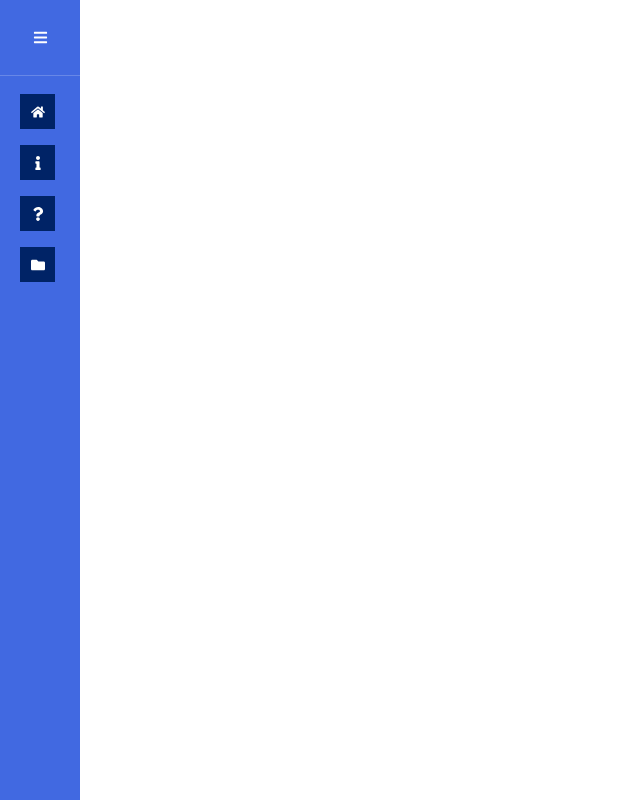
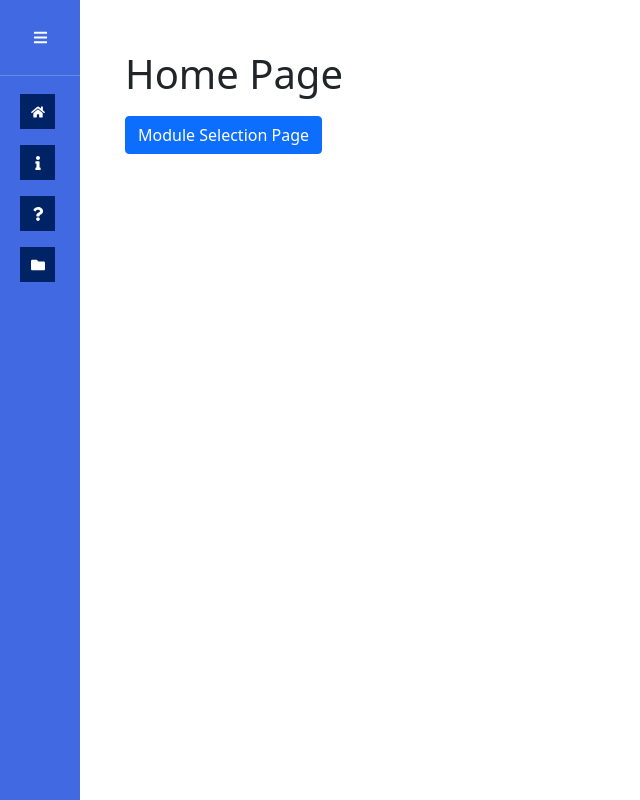
Before and after one commit to NeoCirc/neocirc-website, a React (Create React App) app: page / in a window 1280 px wide. Shown: the whole page, without its empty margins (0-640 px from the left). Built offline with nearby package versions, Linux system fonts and the light colour scheme.

Commit message:
Added basic home and quiz result page

```diff
--- a/public/index.html
+++ b/public/index.html
@@ -24,7 +24,7 @@
       work correctly both with client-side routing and a non-root public URL.
       Learn how to configure a non-root public URL by running `npm run build`.
     -->
-    <title>React App</title>
+    <title>NeoCirc</title>
   </head>
   <body>
     <noscript>You need to enable JavaScript to run this app.</noscript>
--- a/src/App.js
+++ b/src/App.js
@@ -1,8 +1,10 @@
 import { SideBar } from './components/SideBar';
+import { HomePage } from './components/HomePage';
 import { ModuleSelectionPage } from './components/modules/ModuleSelectionPage';
 import { ModuleContent1 } from './components/modules/content/ModuleContent1';
 import { ModuleContent2 } from './components/modules/content/ModuleContent2';
 import { ModuleQuizPage } from './components/modules/quizzes/ModuleQuizPage';
+import { ModuleQuizResult } from './components/modules/quizzes/ModuleQuizResult';
 import { Routes, Route } from 'react-router-dom';
 import styled from 'styled-components';
 
@@ -12,13 +14,20 @@ const App = () => {
       <SideBarWrap>
         <SideBar />
       </SideBarWrap>
+      <ContentWrap>
         <Routes>
+          <Route path="/" element={<HomePage />} />
           <Route path="/modules" element={<ModuleSelectionPage />} />
+
           <Route path="/modules/content1/1" element={<ModuleContent1 />} />
+          <Route path="/modules/content1/quiz" element={<ModuleQuizPage />} />
+          <Route path="/modules/content1/quiz/result" element={<ModuleQuizResult />} />
+
           <Route path="/modules/content2/1" element={<ModuleContent2 />} />
-        <Route path="/modules/content1/quiz" element={<ModuleQuizPage />} />
           <Route path="/modules/content2/quiz" element={<ModuleQuizPage />} />
+          <Route path="/modules/content2/quiz/result" element={<ModuleQuizResult />} />
         </Routes>
+      </ContentWrap>
     </Wrap>
   );
 }
@@ -28,6 +37,10 @@ const Wrap = styled.div`
   flex-direction: row;
 `;
 
+const ContentWrap = styled.div`
+  padding: 50px;
+`;
+
 const SideBarWrap = styled.div`
   padding-right: 75px;
 `;
--- /dev/null
+++ b/src/components/HomePage.js
@@ -0,0 +1,31 @@
+import styled from 'styled-components';
+import Button from 'react-bootstrap/Button';
+import Col from 'react-bootstrap/Col';
+import { useNavigate } from 'react-router-dom';
+
+const HomePage = () => {
+    const navigate = useNavigate();
+    return (
+        <Wrap>
+            <HeadingWrap>
+                Home Page
+            </HeadingWrap>
+            <Button
+                as={Col}
+                variant="primary"
+                onClick={() => navigate('/modules')}
+            >
+                Module Selection Page
+            </Button>
+        </Wrap>
+    );
+};
+
+const Wrap = styled.div`
+`;
+
+const HeadingWrap = styled.h1`
+    padding-bottom: 10px;
+`;
+
+export { HomePage };
--- a/src/components/SideBar.js
+++ b/src/components/SideBar.js
@@ -2,9 +2,11 @@ import { ProSidebar, Menu, MenuItem, SubMenu, SidebarHeader, SidebarFooter, Side
 import { FaBars, FaQuestion, FaFolder, FaHome, FaInfo } from 'react-icons/fa'
 import styled from 'styled-components';
 import { useState } from 'react';
+import { useNavigate } from 'react-router-dom';
 
 const SideBar = () => {
     const [collapsed, setCollapsed] = useState(true);
+    const navigate = useNavigate();
     return (
         <SideBarWrap
             collapsed={collapsed}
@@ -17,7 +19,7 @@ const SideBar = () => {
             </SideBarHeaderWrap>
             <SidebarContent>
                 <Menu iconShape="square">
-                    <MenuItem icon={<FaHome />} onClick={() => window.location.reload()}>Home</MenuItem>
+                    <MenuItem icon={<FaHome />} onClick={() => navigate('/')}>Home</MenuItem>
                     <MenuItem icon={<FaInfo />}>About Us</MenuItem>
                     <SubMenu title="FAQ" icon={<FaQuestion />}>
                         <MenuItem>General</MenuItem>
--- a/src/components/modules/ModuleSelectionPage.js
+++ b/src/components/modules/ModuleSelectionPage.js
@@ -60,7 +60,6 @@ const ModuleSelectionPage = () => {
 };
 
 const Wrap = styled.div`
-    padding: 50px;
 `;
 
 const HeadingWrap = styled.h1`
--- a/src/components/modules/content/ModuleContent1.js
+++ b/src/components/modules/content/ModuleContent1.js
@@ -94,7 +94,6 @@ const ModuleContent1 = () => {
     easily like this and use it in the code above.
 */
 const Wrap = styled.div`
-    padding: 50px;
 `;
 
 const ParagraphWrap = styled.span`
--- a/src/components/modules/content/ModuleContent2.js
+++ b/src/components/modules/content/ModuleContent2.js
@@ -75,7 +75,6 @@ const ModuleContent2 = () => {
 };
 
 const Wrap = styled.div`
-    padding: 50px;
 `;
 
 const HeadingWrap = styled.h2`
--- a/src/components/modules/quizzes/ModuleQuizPage.js
+++ b/src/components/modules/quizzes/ModuleQuizPage.js
@@ -1,9 +1,10 @@
 import { Form, Col, Row, Image, Button } from 'react-bootstrap';
-import { useNavigate } from 'react-router-dom';
+import { useNavigate, useLocation } from 'react-router-dom';
 import styled from 'styled-components';
 
 const ModuleQuizPage = () => {
     const navigate = useNavigate();
+    const location = useLocation();
     return (
         <Wrap>
             <HeadingWrap>
@@ -59,7 +60,7 @@ const ModuleQuizPage = () => {
             <Button
                 as={Col}
                 variant="outline-primary"
-                onClick={() => navigate('/modules/content/quiz_result')}
+                onClick={() => navigate(location.pathname + '/result')}
                 style={{ marginTop: '20px', height: "40px", width: "50%" }}
             >
                 Submit Quiz
@@ -69,7 +70,6 @@ const ModuleQuizPage = () => {
 };
 
 const Wrap = styled.div`
-    padding: 50px;
 `;
 
 const HeadingWrap = styled.h1`
--- /dev/null
+++ b/src/components/modules/quizzes/ModuleQuizResult.js
@@ -0,0 +1,34 @@
+import styled from 'styled-components';
+import Button from 'react-bootstrap/Button';
+import Col from 'react-bootstrap/Col';
+import { useNavigate } from 'react-router-dom';
+
+const ModuleQuizResult = () => {
+    const navigate = useNavigate();
+    return (
+        <Wrap>
+            <HeadingWrap>
+                Quiz Result
+            </HeadingWrap>
+            <p>
+                Quiz results will be displayed here
+            </p>
+            <Button
+                as={Col}
+                variant="primary"
+                onClick={() => navigate('/modules')}
+            >
+                Back
+            </Button>
+        </Wrap>
+    );
+};
+
+const Wrap = styled.div`
+`;
+
+const HeadingWrap = styled.h1`
+    padding-bottom: 10px;
+`;
+
+export { ModuleQuizResult };
```
Lines whose indentation alone changed are shown as unchanged.
